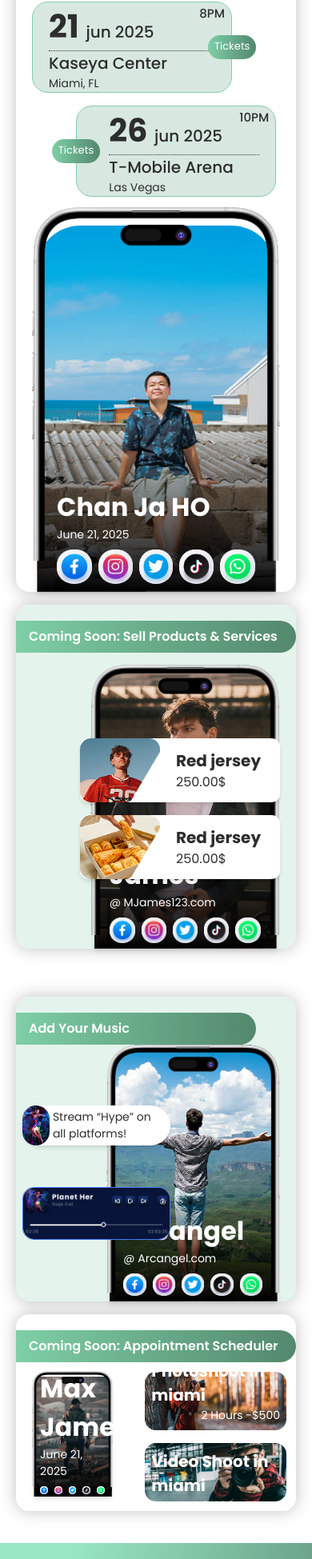
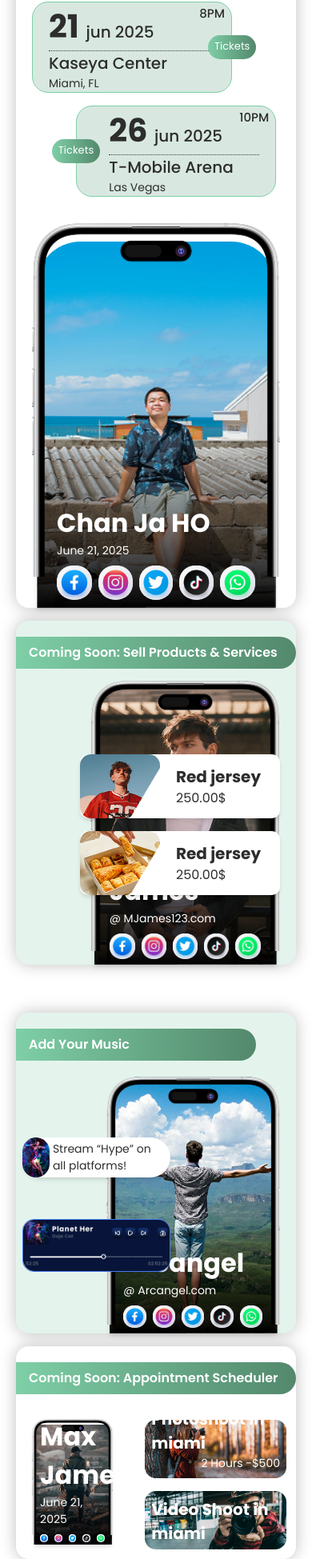
Before and after one commit to FMunir321/biogram, a React (Vite) app: page / in a window 390 px wide. Shown: the part 3978-5927 px from the top of the page at 80% size. Built offline with nearby package versions, Linux system fonts and the light colour scheme; a web font is replaced by a local one.

Commit message:
fix mibileframe and bg images issue

```diff
--- a/src/pages/ArtistShowcase.tsx
+++ b/src/pages/ArtistShowcase.tsx
@@ -90,7 +90,7 @@ const ArtistShowcase = () => {
               </div>
             </div>
           </div>
-          <div className="px-5 md:w-[50%] lg:mt-[53px] xl:mt-[65px]">
+          <div className="px-5 md:w-[50%] mt-5 lg:mt-[53px] xl:mt-[65px]">
             <div className="relative w-full flex justify-center items-center">
               {/* Mobile Frame */}
 
@@ -228,7 +228,7 @@ const ArtistShowcase = () => {
           <p className="mt-5 max-w-[300px] bg-gradient-to-r from-[#7ECFA7] to-[#53886C] text-white text-[16px] md:text-[20px] font-semibold px-4 py-2 rounded-r-full">
             Add Your Music
           </p>
-          <div className="flex flex-row justify-between xl:mt-11 items-center relative">
+          <div className="flex flex-row justify-between mt-5 lg:mt-0 xl:mt-11 items-center relative">
             {/* Card Column - overlaps image and is vertically centered */}
             <div className="z-10 -mr-25 w-[60%]">
               <div className="flex flex-col gap-4 pl-2">
@@ -307,7 +307,7 @@ const ArtistShowcase = () => {
             Coming Soon: Appointment Scheduler
           </p>
 
-          <div className="flex flex-row justify-between items-center relative">
+          <div className="flex flex-row justify-between items-center mt-5 lg:mt-0 relative">
             {/* Image Column */}
             <div className="px-5 md:w-[50%] lg:mt-[65px]">
               <div className="relative w-full flex justify-center items-center">
```
